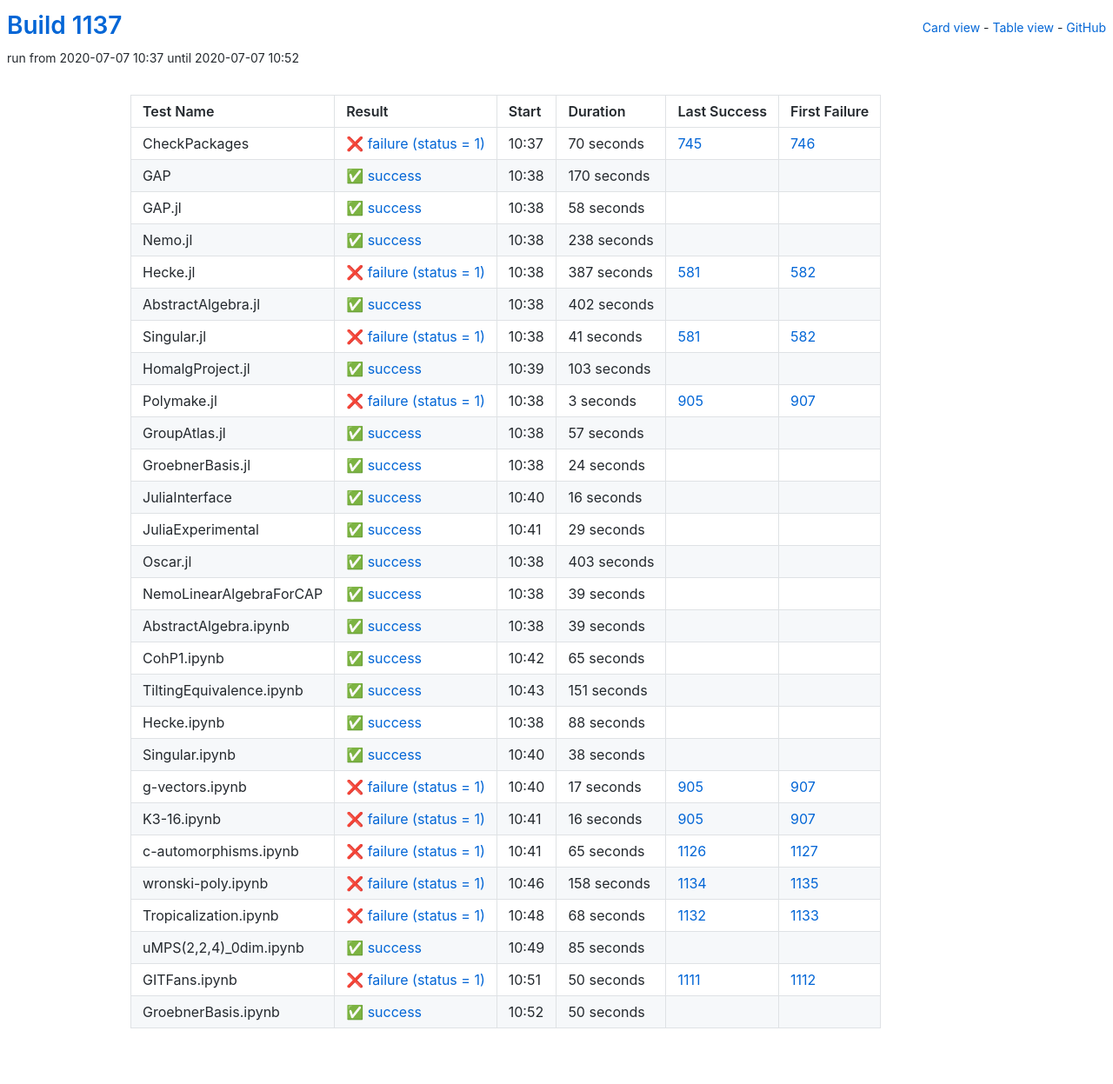
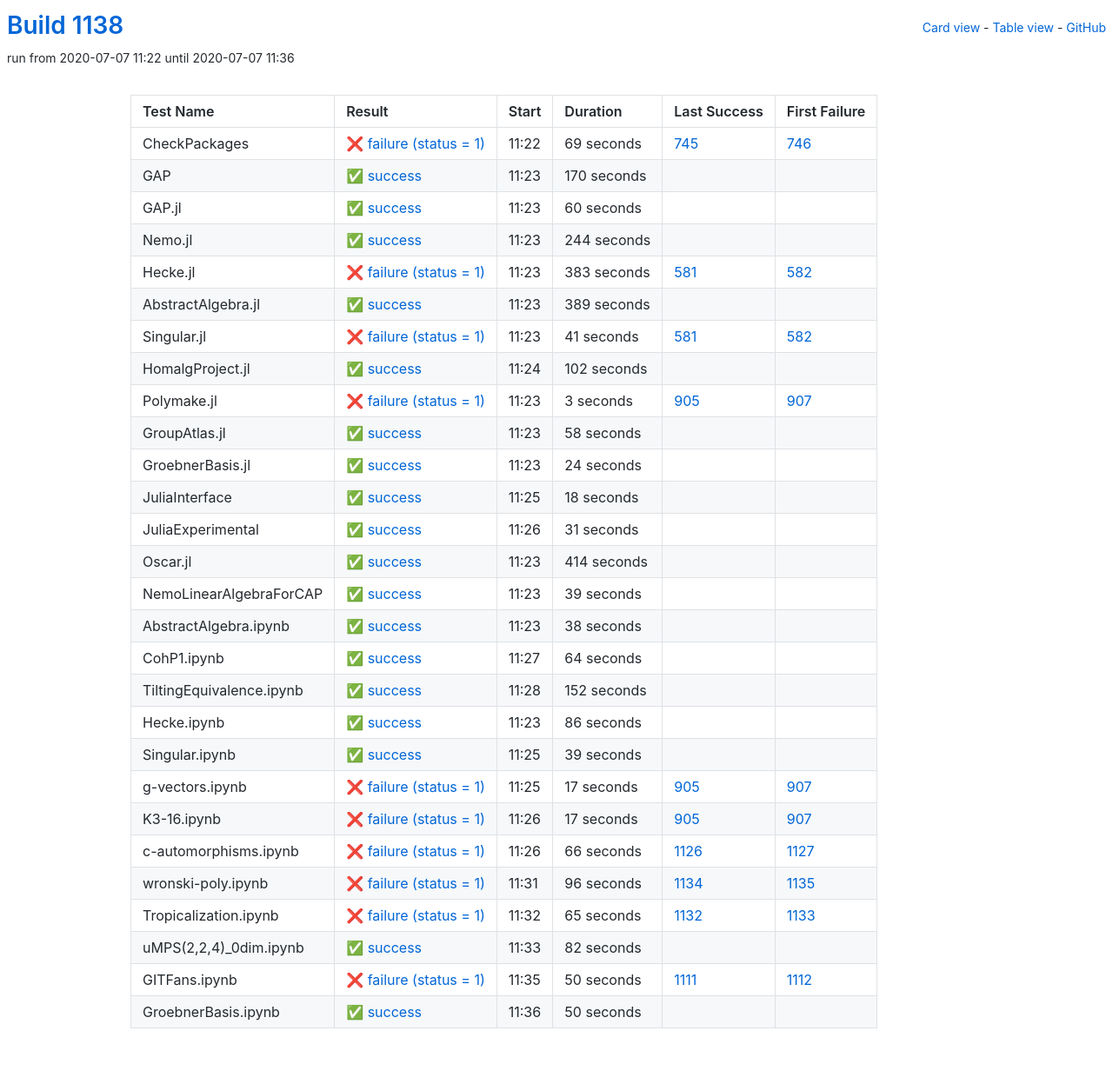
Before and after one commit to oscar-system/oscar-ci-status-1.4, a Jekyll site: the page built from table.html, in a window 1280 px wide. Shown: the whole page at 87% size. Built offline with Jekyll 4.4.1, drawn with Linux system fonts in a browser that asks for light colours.

Commit message:
Build #1138

```diff
--- a/_data/ci.yml
+++ b/_data/ci.yml
@@ -1,6 +1,6 @@
 ---
-build: 1137
-build_url: https://oscarci.mathematik.uni-kl.de/job/oscar-julia-1.4/1137/
+build: 1138
+build_url: https://oscarci.mathematik.uni-kl.de/job/oscar-julia-1.4/1138/
 job: oscar-julia-1.4
 organization: oscar-system
 repo: oscar-ci-status-1.4
@@ -8,20 +8,20 @@ repourl: https://github.com/oscar-system/oscar-ci-status-1.4
 tests:
 - name: CheckPackages
   id: checkpackages
-  log: https://oscarci.mathematik.uni-kl.de/job/oscar-julia-1.4/1137/artifact/logs/build-1137/CheckPackages.log
-  start: 2020-07-07 10:37
+  log: https://oscarci.mathematik.uni-kl.de/job/oscar-julia-1.4/1138/artifact/logs/build-1138/CheckPackages.log
+  start: 2020-07-07 11:22
   success: false
   exitcode: 1
   status: failure
-  duration: 70
+  duration: 69
   last_success: 745
   last_success_url: https://oscarci.mathematik.uni-kl.de/job/oscar-julia-1.4/745/
   first_failure: 746
   first_failure_url: https://oscarci.mathematik.uni-kl.de/job/oscar-julia-1.4/746/
 - name: GAP
   id: gap
-  log: https://oscarci.mathematik.uni-kl.de/job/oscar-julia-1.4/1137/artifact/logs/build-1137/GAP.log
-  start: 2020-07-07 10:38
+  log: https://oscarci.mathematik.uni-kl.de/job/oscar-julia-1.4/1138/artifact/logs/build-1138/GAP.log
+  start: 2020-07-07 11:23
   success: true
   exitcode: 0
   status: success
@@ -32,56 +32,56 @@ tests:
   first_failure_url:
 - name: GAP.jl
   id: gap-jl
-  log: https://oscarci.mathematik.uni-kl.de/job/oscar-julia-1.4/1137/artifact/logs/build-1137/GAP.jl.log
-  start: 2020-07-07 10:38
+  log: https://oscarci.mathematik.uni-kl.de/job/oscar-julia-1.4/1138/artifact/logs/build-1138/GAP.jl.log
+  start: 2020-07-07 11:23
   success: true
   exitcode: 0
   status: success
-  duration: 58
+  duration: 60
   last_success: false
   last_success_url:
   first_failure: false
   first_failure_url:
 - name: Nemo.jl
   id: nemo-jl
-  log: https://oscarci.mathematik.uni-kl.de/job/oscar-julia-1.4/1137/artifact/logs/build-1137/Nemo.jl.log
-  start: 2020-07-07 10:38
+  log: https://oscarci.mathematik.uni-kl.de/job/oscar-julia-1.4/1138/artifact/logs/build-1138/Nemo.jl.log
+  start: 2020-07-07 11:23
   success: true
   exitcode: 0
   status: success
-  duration: 238
+  duration: 244
   last_success: false
   last_success_url:
   first_failure: false
   first_failure_url:
 - name: Hecke.jl
   id: hecke-jl
-  log: https://oscarci.mathematik.uni-kl.de/job/oscar-julia-1.4/1137/artifact/logs/build-1137/Hecke.jl.log
-  start: 2020-07-07 10:38
+  log: https://oscarci.mathematik.uni-kl.de/job/oscar-julia-1.4/1138/artifact/logs/build-1138/Hecke.jl.log
+  start: 2020-07-07 11:23
   success: false
   exitcode: 1
   status: failure
-  duration: 387
+  duration: 383
   last_success: 581
   last_success_url: https://oscarci.mathematik.uni-kl.de/job/oscar-julia-1.4/581/
   first_failure: 582
   first_failure_url: https://oscarci.mathematik.uni-kl.de/job/oscar-julia-1.4/582/
 - name: AbstractAlgebra.jl
   id: abstractalgebra-jl
-  log: https://oscarci.mathematik.uni-kl.de/job/oscar-julia-1.4/1137/artifact/logs/build-1137/AbstractAlgebra.jl.log
-  start: 2020-07-07 10:38
+  log: https://oscarci.mathematik.uni-kl.de/job/oscar-julia-1.4/1138/artifact/logs/build-1138/AbstractAlgebra.jl.log
+  start: 2020-07-07 11:23
   success: true
   exitcode: 0
   status: success
-  duration: 402
+  duration: 389
   last_success: false
   last_success_url:
   first_failure: false
   first_failure_url:
 - name: Singular.jl
   id: singular-jl
-  log: https://oscarci.mathematik.uni-kl.de/job/oscar-julia-1.4/1137/artifact/logs/build-1137/Singular.jl.log
-  start: 2020-07-07 10:38
+  log: https://oscarci.mathematik.uni-kl.de/job/oscar-julia-1.4/1138/artifact/logs/build-1138/Singular.jl.log
+  start: 2020-07-07 11:23
   success: false
   exitcode: 1
   status: failure
@@ -92,20 +92,20 @@ tests:
   first_failure_url: https://oscarci.mathematik.uni-kl.de/job/oscar-julia-1.4/582/
 - name: HomalgProject.jl
   id: homalgproject-jl
-  log: https://oscarci.mathematik.uni-kl.de/job/oscar-julia-1.4/1137/artifact/logs/build-1137/HomalgProject.jl.log
-  start: 2020-07-07 10:39
+  log: https://oscarci.mathematik.uni-kl.de/job/oscar-julia-1.4/1138/artifact/logs/build-1138/HomalgProject.jl.log
+  start: 2020-07-07 11:24
   success: true
   exitcode: 0
   status: success
-  duration: 103
+  duration: 102
   last_success: false
   last_success_url:
   first_failure: false
   first_failure_url:
 - name: Polymake.jl
   id: polymake-jl
-  log: https://oscarci.mathematik.uni-kl.de/job/oscar-julia-1.4/1137/artifact/logs/build-1137/Polymake.jl.log
-  start: 2020-07-07 10:38
+  log: https://oscarci.mathematik.uni-kl.de/job/oscar-julia-1.4/1138/artifact/logs/build-1138/Polymake.jl.log
+  start: 2020-07-07 11:23
   success: false
   exitcode: 1
   status: failure
@@ -116,20 +116,20 @@ tests:
   first_failure_url: https://oscarci.mathematik.uni-kl.de/job/oscar-julia-1.4/907/
 - name: GroupAtlas.jl
   id: groupatlas-jl
-  log: https://oscarci.mathematik.uni-kl.de/job/oscar-julia-1.4/1137/artifact/logs/build-1137/GroupAtlas.jl.log
-  start: 2020-07-07 10:38
+  log: https://oscarci.mathematik.uni-kl.de/job/oscar-julia-1.4/1138/artifact/logs/build-1138/GroupAtlas.jl.log
+  start: 2020-07-07 11:23
   success: true
   exitcode: 0
   status: success
-  duration: 57
+  duration: 58
   last_success: false
   last_success_url:
   first_failure: false
   first_failure_url:
 - name: GroebnerBasis.jl
   id: groebnerbasis-jl
-  log: https://oscarci.mathematik.uni-kl.de/job/oscar-julia-1.4/1137/artifact/logs/build-1137/GroebnerBasis.jl.log
-  start: 2020-07-07 10:38
+  log: https://oscarci.mathematik.uni-kl.de/job/oscar-julia-1.4/1138/artifact/logs/build-1138/GroebnerBasis.jl.log
+  start: 2020-07-07 11:23
   success: true
   exitcode: 0
   status: success
@@ -140,44 +140,44 @@ tests:
   first_failure_url:
 - name: JuliaInterface
   id: juliainterface
-  log: https://oscarci.mathematik.uni-kl.de/job/oscar-julia-1.4/1137/artifact/logs/build-1137/JuliaInterface.log
-  start: 2020-07-07 10:40
+  log: https://oscarci.mathematik.uni-kl.de/job/oscar-julia-1.4/1138/artifact/logs/build-1138/JuliaInterface.log
+  start: 2020-07-07 11:25
   success: true
   exitcode: 0
   status: success
-  duration: 16
+  duration: 18
   last_success: false
   last_success_url:
   first_failure: false
   first_failure_url:
 - name: JuliaExperimental
   id: juliaexperimental
-  log: https://oscarci.mathematik.uni-kl.de/job/oscar-julia-1.4/1137/artifact/logs/build-1137/JuliaExperimental.log
-  start: 2020-07-07 10:41
+  log: https://oscarci.mathematik.uni-kl.de/job/oscar-julia-1.4/1138/artifact/logs/build-1138/JuliaExperimental.log
+  start: 2020-07-07 11:26
   success: true
   exitcode: 0
   status: success
-  duration: 29
+  duration: 31
   last_success: false
   last_success_url:
   first_failure: false
   first_failure_url:
 - name: Oscar.jl
   id: oscar-jl
-  log: https://oscarci.mathematik.uni-kl.de/job/oscar-julia-1.4/1137/artifact/logs/build-1137/Oscar.jl.log
-  start: 2020-07-07 10:38
+  log: https://oscarci.mathematik.uni-kl.de/job/oscar-julia-1.4/1138/artifact/logs/build-1138/Oscar.jl.log
+  start: 2020-07-07 11:23
   success: true
   exitcode: 0
   status: success
-  duration: 403
+  duration: 414
   last_success: false
   last_success_url:
   first_failure: false
   first_failure_url:
 - name: NemoLinearAlgebraForCAP
   id: nemolinearalgebraforcap
-  log: https://oscarci.mathematik.uni-kl.de/job/oscar-julia-1.4/1137/artifact/logs/build-1137/NemoLinearAlgebraForCAP.log
-  start: 2020-07-07 10:38
+  log: https://oscarci.mathematik.uni-kl.de/job/oscar-julia-1.4/1138/artifact/logs/build-1138/NemoLinearAlgebraForCAP.log
+  start: 2020-07-07 11:23
   success: true
   exitcode: 0
   status: success
@@ -188,8 +188,56 @@ tests:
   first_failure_url:
 - name: AbstractAlgebra.ipynb
   id: abstractalgebra-ipynb
-  log: https://oscarci.mathematik.uni-kl.de/job/oscar-julia-1.4/1137/artifact/logs/build-1137/AbstractAlgebra.ipynb.log
-  start: 2020-07-07 10:38
+  log: https://oscarci.mathematik.uni-kl.de/job/oscar-julia-1.4/1138/artifact/logs/build-1138/AbstractAlgebra.ipynb.log
+  start: 2020-07-07 11:23
+  success: true
+  exitcode: 0
+  status: success
+  duration: 38
+  last_success: false
+  last_success_url:
+  first_failure: false
+  first_failure_url:
+- name: CohP1.ipynb
+  id: cohp1-ipynb
+  log: https://oscarci.mathematik.uni-kl.de/job/oscar-julia-1.4/1138/artifact/logs/build-1138/CohP1.ipynb.log
+  start: 2020-07-07 11:27
+  success: true
+  exitcode: 0
+  status: success
+  duration: 64
+  last_success: false
+  last_success_url:
+  first_failure: false
+  first_failure_url:
+- name: TiltingEquivalence.ipynb
+  id: tiltingequivalence-ipynb
+  log: https://oscarci.mathematik.uni-kl.de/job/oscar-julia-1.4/1138/artifact/logs/build-1138/TiltingEquivalence.ipynb.log
+  start: 2020-07-07 11:28
+  success: true
+  exitcode: 0
+  status: success
+  duration: 152
+  last_success: false
+  last_success_url:
+  first_failure: false
+  first_failure_url:
+- name: Hecke.ipynb
+  id: hecke-ipynb
+  log: https://oscarci.mathematik.uni-kl.de/job/oscar-julia-1.4/1138/artifact/logs/build-1138/Hecke.ipynb.log
+  start: 2020-07-07 11:23
+  success: true
+  exitcode: 0
+  status: success
+  duration: 86
+  last_success: false
+  last_success_url:
+  first_failure: false
+  first_failure_url:
+- name: Singular.ipynb
+  id: singular-ipynb
+  log: https://oscarci.mathematik.uni-kl.de/job/oscar-julia-1.4/1138/artifact/logs/build-1138/Singular.ipynb.log
+  start: 2020-07-07 11:25
   success: true
   exitcode: 0
   status: success
@@ -198,58 +246,10 @@ tests:
   last_success_url:
   first_failure: false
   first_failure_url:
-- name: CohP1.ipynb
-  id: cohp1-ipynb
-  log: https://oscarci.mathematik.uni-kl.de/job/oscar-julia-1.4/1137/artifact/logs/build-1137/CohP1.ipynb.log
-  start: 2020-07-07 10:42
-  success: true
-  exitcode: 0
-  status: success
-  duration: 65
-  last_success: false
-  last_success_url:
-  first_failure: false
-  first_failure_url:
-- name: TiltingEquivalence.ipynb
-  id: tiltingequivalence-ipynb
-  log: https://oscarci.mathematik.uni-kl.de/job/oscar-julia-1.4/1137/artifact/logs/build-1137/TiltingEquivalence.ipynb.log
-  start: 2020-07-07 10:43
-  success: true
-  exitcode: 0
-  status: success
-  duration: 151
-  last_success: false
-  last_success_url:
-  first_failure: false
-  first_failure_url:
-- name: Hecke.ipynb
-  id: hecke-ipynb
-  log: https://oscarci.mathematik.uni-kl.de/job/oscar-julia-1.4/1137/artifact/logs/build-1137/Hecke.ipynb.log
-  start: 2020-07-07 10:38
-  success: true
-  exitcode: 0
-  status: success
-  duration: 88
-  last_success: false
-  last_success_url:
-  first_failure: false
-  first_failure_url:
-- name: Singular.ipynb
-  id: singular-ipynb
-  log: https://oscarci.mathematik.uni-kl.de/job/oscar-julia-1.4/1137/artifact/logs/build-1137/Singular.ipynb.log
-  start: 2020-07-07 10:40
-  success: true
-  exitcode: 0
-  status: success
-  duration: 38
-  last_success: false
-  last_success_url:
-  first_failure: false
-  first_failure_url:
 - name: g-vectors.ipynb
   id: g-vectors-ipynb
-  log: https://oscarci.mathematik.uni-kl.de/job/oscar-julia-1.4/1137/artifact/logs/build-1137/g-vectors.ipynb.log
-  start: 2020-07-07 10:40
+  log: https://oscarci.mathematik.uni-kl.de/job/oscar-julia-1.4/1138/artifact/logs/build-1138/g-vectors.ipynb.log
+  start: 2020-07-07 11:25
   success: false
   exitcode: 1
   status: failure
@@ -260,68 +260,68 @@ tests:
   first_failure_url: https://oscarci.mathematik.uni-kl.de/job/oscar-julia-1.4/907/
 - name: K3-16.ipynb
   id: k3-16-ipynb
-  log: https://oscarci.mathematik.uni-kl.de/job/oscar-julia-1.4/1137/artifact/logs/build-1137/K3-16.ipynb.log
-  start: 2020-07-07 10:41
+  log: https://oscarci.mathematik.uni-kl.de/job/oscar-julia-1.4/1138/artifact/logs/build-1138/K3-16.ipynb.log
+  start: 2020-07-07 11:26
   success: false
   exitcode: 1
   status: failure
-  duration: 16
+  duration: 17
   last_success: 905
   last_success_url: https://oscarci.mathematik.uni-kl.de/job/oscar-julia-1.4/905/
   first_failure: 907
   first_failure_url: https://oscarci.mathematik.uni-kl.de/job/oscar-julia-1.4/907/
 - name: c-automorphisms.ipynb
   id: c-automorphisms-ipynb
-  log: https://oscarci.mathematik.uni-kl.de/job/oscar-julia-1.4/1137/artifact/logs/build-1137/c-automorphisms.ipynb.log
-  start: 2020-07-07 10:41
+  log: https://oscarci.mathematik.uni-kl.de/job/oscar-julia-1.4/1138/artifact/logs/build-1138/c-automorphisms.ipynb.log
+  start: 2020-07-07 11:26
   success: false
   exitcode: 1
   status: failure
-  duration: 65
+  duration: 66
   last_success: 1126
   last_success_url: https://oscarci.mathematik.uni-kl.de/job/oscar-julia-1.4/1126/
   first_failure: 1127
   first_failure_url: https://oscarci.mathematik.uni-kl.de/job/oscar-julia-1.4/1127/
 - name: wronski-poly.ipynb
   id: wronski-poly-ipynb
-  log: https://oscarci.mathematik.uni-kl.de/job/oscar-julia-1.4/1137/artifact/logs/build-1137/wronski-poly.ipynb.log
-  start: 2020-07-07 10:46
+  log: https://oscarci.mathematik.uni-kl.de/job/oscar-julia-1.4/1138/artifact/logs/build-1138/wronski-poly.ipynb.log
+  start: 2020-07-07 11:31
   success: false
   exitcode: 1
   status: failure
-  duration: 158
+  duration: 96
   last_success: 1134
   last_success_url: https://oscarci.mathematik.uni-kl.de/job/oscar-julia-1.4/1134/
   first_failure: 1135
   first_failure_url: https://oscarci.mathematik.uni-kl.de/job/oscar-julia-1.4/1135/
 - name: Tropicalization.ipynb
   id: tropicalization-ipynb
-  log: https://oscarci.mathematik.uni-kl.de/job/oscar-julia-1.4/1137/artifact/logs/build-1137/Tropicalization.ipynb.log
-  start: 2020-07-07 10:48
+  log: https://oscarci.mathematik.uni-kl.de/job/oscar-julia-1.4/1138/artifact/logs/build-1138/Tropicalization.ipynb.log
+  start: 2020-07-07 11:32
   success: false
   exitcode: 1
   status: failure
-  duration: 68
+  duration: 65
   last_success: 1132
   last_success_url: https://oscarci.mathematik.uni-kl.de/job/oscar-julia-1.4/1132/
   first_failure: 1133
   first_failure_url: https://oscarci.mathematik.uni-kl.de/job/oscar-julia-1.4/1133/
 - name: uMPS(2,2,4)_0dim.ipynb
   id: umps-2-2-4-0dim-ipynb
-  log: https://oscarci.mathematik.uni-kl.de/job/oscar-julia-1.4/1137/artifact/logs/build-1137/uMPS-2-2-4-_0dim.ipynb.log
-  start: 2020-07-07 10:49
+  log: https://oscarci.mathematik.uni-kl.de/job/oscar-julia-1.4/1138/artifact/logs/build-1138/uMPS-2-2-4-_0dim.ipynb.log
+  start: 2020-07-07 11:33
   success: true
   exitcode: 0
   status: success
-  duration: 85
+  duration: 82
   last_success: false
   last_success_url:
   first_failure: false
   first_failure_url:
 - name: GITFans.ipynb
   id: gitfans-ipynb
-  log: https://oscarci.mathematik.uni-kl.de/job/oscar-julia-1.4/1137/artifact/logs/build-1137/GITFans.ipynb.log
-  start: 2020-07-07 10:51
+  log: https://oscarci.mathematik.uni-kl.de/job/oscar-julia-1.4/1138/artifact/logs/build-1138/GITFans.ipynb.log
+  start: 2020-07-07 11:35
   success: false
   exitcode: 1
   status: failure
@@ -332,8 +332,8 @@ tests:
   first_failure_url: https://oscarci.mathematik.uni-kl.de/job/oscar-julia-1.4/1112/
 - name: GroebnerBasis.ipynb
   id: groebnerbasis-ipynb
-  log: https://oscarci.mathematik.uni-kl.de/job/oscar-julia-1.4/1137/artifact/logs/build-1137/GroebnerBasis.ipynb.log
-  start: 2020-07-07 10:52
+  log: https://oscarci.mathematik.uni-kl.de/job/oscar-julia-1.4/1138/artifact/logs/build-1138/GroebnerBasis.ipynb.log
+  start: 2020-07-07 11:36
   success: true
   exitcode: 0
   status: success
```
Also changed, not shown: README.md.
